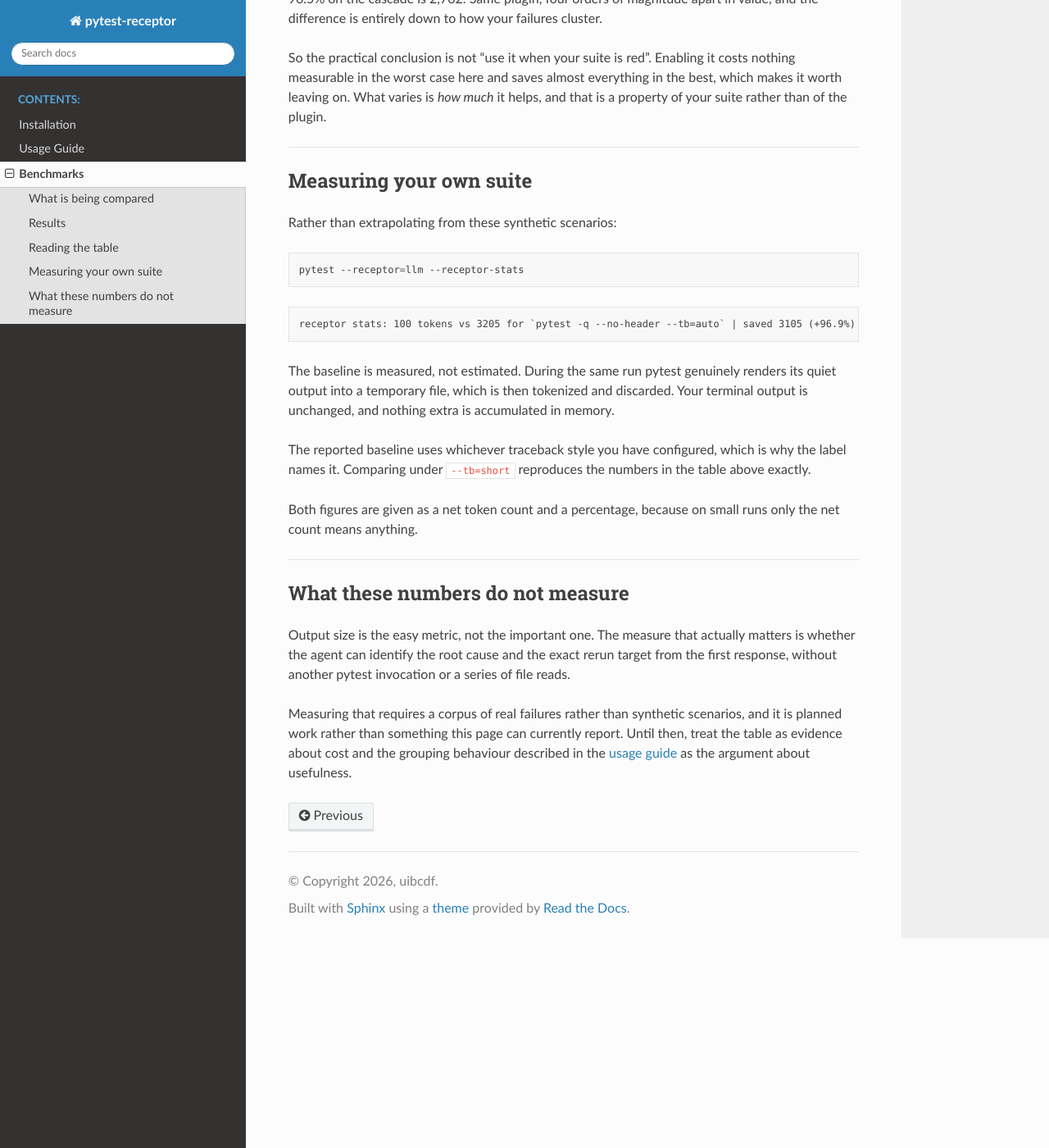
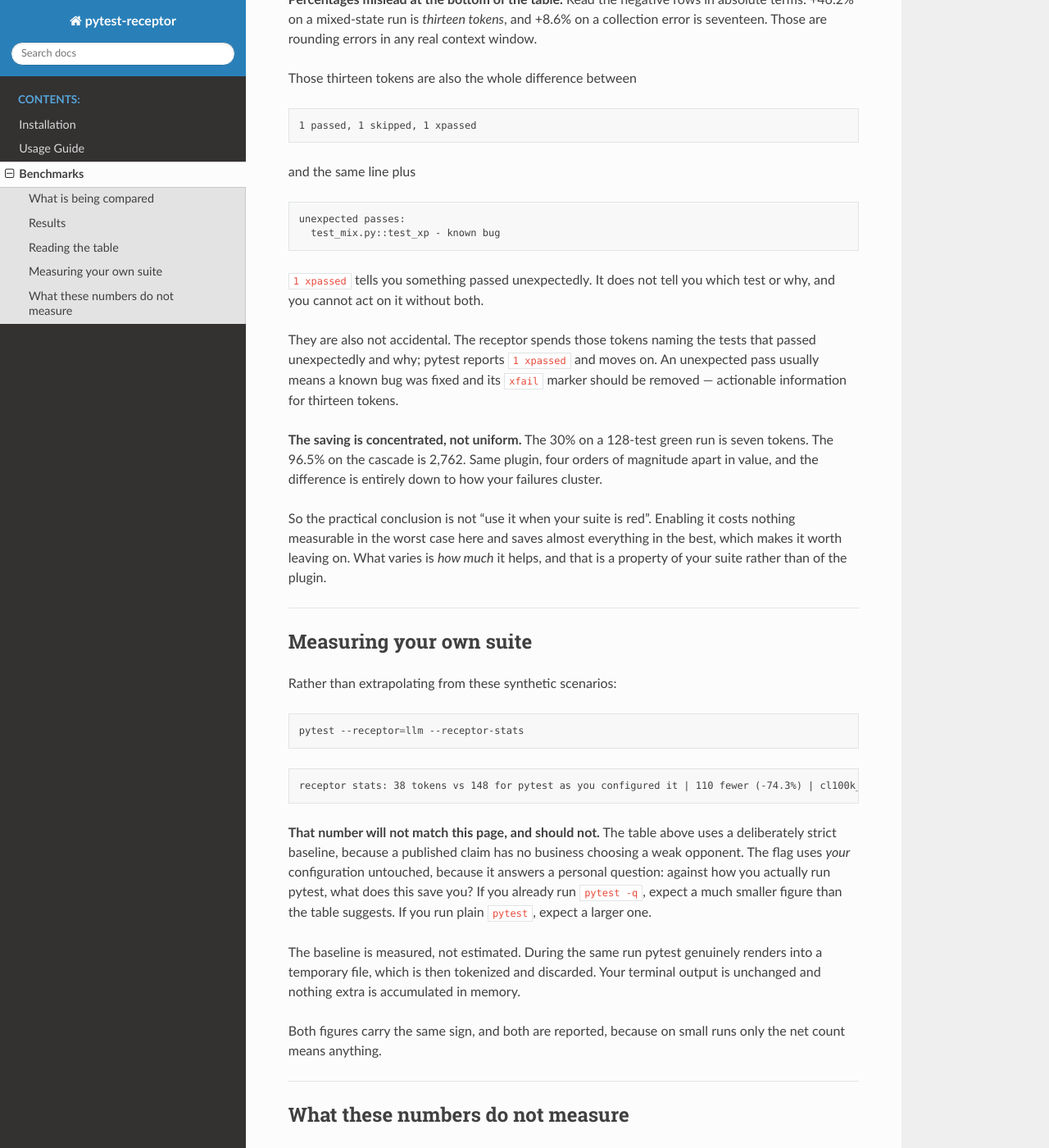
Before and after one commit to uibcdf/pytest-receptor, a Sphinx documentation site: the page built from docs/benchmarks.md, in a window 1280 px wide and 1400 px high, scrolled down 1467 px. Shown: the whole window at 82% size. Built offline with Sphinx 7.4.7 and the Read the Docs theme 3.1.0, drawn with Linux system fonts in a browser that asks for light colours; some of the changed text lies outside the part shown.

Commit message:
docs: lead with the comparison against pytest as agents actually run it
The published figures compared only against `pytest -q --no-header --tb=short`,
chosen so a claim could not be accused of picking a weak opponent. That is the
right instinct for a benchmark and the wrong one for the argument: no agent runs
pytest that way. Told to run the tests, an agent runs `pytest`, and pays for a
platform banner, a rootdir line, a plugin list, a progress bar, and the source
of every failing test on every iteration of every loop.

Both tables are now published. Against plain pytest every measured scenario is
cheaper, from -21% on a collection error to -96.9% on a failure cascade. Against
an already-tuned pytest the margin narrows and two small scenarios cost about a
dozen tokens more, which is stated rather than hidden.

--receptor-stats no longer overrides the user's options to impose the strict
baseline. It measures against their real configuration, because it answers a
personal question -- "against how I actually run pytest, what does this save
me?" -- and only their own settings answer it. The docs explain why that number
and the published table differ. This also deletes _configure_baseline entirely.

Fixes the statistics line, which mixed two conventions: an absolute count beside
a signed saving, so "cost 12 (-46.2%)" read as though the cost had gone down.
Both numbers now describe the change in output size and carry the same sign:
"12 more (+46.2%)", "3105 fewer (-96.9%)".

````diff
--- a/docs/benchmarks.md
+++ b/docs/benchmarks.md
@@ -2,17 +2,22 @@
 
 ## What is being compared
 
-Token counts are only meaningful against a fair baseline. An earlier version of
-this page compared the receptor against pytest's **default** output, which
-includes a header, a platform banner, a progress bar, and the source code of
-every failing test. Nobody driving pytest from an agent leaves those switched on,
-so that comparison inflated every figure and told the reader nothing.
+Two baselines matter, for different reasons, so both are published.
 
-The figures below are measured against **`pytest -q --no-header --tb=short`**: a
-pytest that has already been told to be quiet, and which still shows the
-assertion diff. `pytest -q --tb=line` is included as a third column because it is
-the other common choice, even though it discards the diff and so is not really
-comparable in usefulness.
+**`pytest`, plain.** This is what actually happens. An agent told to run the
+tests runs `pytest`, and reads a platform banner, a `rootdir` line, a plugin
+list, a progress bar, and the full source of every failing test. This is the
+comparison that describes real token spend.
+
+**`pytest -q --no-header --tb=short`.** A pytest already tuned by someone who
+thought about it, still showing the assertion diff. This is the comparison a
+published claim should have to survive, because picking the chatty default as an
+opponent would inflate every figure. `pytest -q --tb=line` appears as a third
+column as the other common choice, though it discards the diff and so is not
+really comparable in usefulness.
+
+An earlier version of this page quoted only savings against the default and
+described them as though they held generally. They did not.
 
 Reproduce everything on your own machine:
 
@@ -45,10 +50,32 @@
 
 ## Reading the table
 
+**The receptor is smaller than `--receptor=human` in every scenario above.**
+That is worth stating plainly, because the negative rows invite the opposite
+conclusion. They are negative against *quiet* pytest, not against the default
+output you would otherwise be reading. On the mixed-state run: 148 tokens for
+default pytest, 26 for quiet pytest, 39 for the receptor.
+
 **Percentages mislead at the bottom of the table.** Read the negative rows in
-absolute terms: -41.9% on a mixed-state run is *thirteen tokens*, and -8.6% on a
+absolute terms: +46.2% on a mixed-state run is *thirteen tokens*, and +8.6% on a
 collection error is seventeen. Those are rounding errors in any real context
 window.
+
+Those thirteen tokens are also the whole difference between
+
+```text
+1 passed, 1 skipped, 1 xpassed
+```
+
+and the same line plus
+
+```text
+unexpected passes:
+  test_mix.py::test_xp - known bug
+```
+
+`1 xpassed` tells you something passed unexpectedly. It does not tell you which
+test or why, and you cannot act on it without both.
 
 They are also not accidental. The receptor spends those tokens naming the tests
 that passed unexpectedly and why; pytest reports `1 xpassed` and moves on. An
@@ -76,20 +103,22 @@
 ```
 
 ```text
-receptor stats: 100 tokens vs 3205 for `pytest -q --no-header --tb=auto` | saved 3105 (+96.9%) | cl100k_base
+receptor stats: 38 tokens vs 148 for pytest as you configured it | 110 fewer (-74.3%) | cl100k_base
 ```
 
+**That number will not match this page, and should not.** The table above uses a
+deliberately strict baseline, because a published claim has no business choosing
+a weak opponent. The flag uses *your* configuration untouched, because it answers
+a personal question: against how you actually run pytest, what does this save
+you? If you already run `pytest -q`, expect a much smaller figure than the table
+suggests. If you run plain `pytest`, expect a larger one.
+
 The baseline is measured, not estimated. During the same run pytest genuinely
-renders its quiet output into a temporary file, which is then tokenized and
-discarded. Your terminal output is unchanged, and nothing extra is accumulated in
-memory.
+renders into a temporary file, which is then tokenized and discarded. Your
+terminal output is unchanged and nothing extra is accumulated in memory.
 
-The reported baseline uses whichever traceback style you have configured, which
-is why the label names it. Comparing under `--tb=short` reproduces the numbers in
-the table above exactly.
-
-Both figures are given as a net token count and a percentage, because on small
-runs only the net count means anything.
+Both figures carry the same sign, and both are reported, because on small runs
+only the net count means anything.
 
 ---
 
````
Also changed, not shown: other parts of docs/benchmarks.md (+8 -8 lines), README.md (+57 -32 lines), docs/index.md (+10 -6 lines), docs/usage.md (+21 -10 lines), 2 other files.
